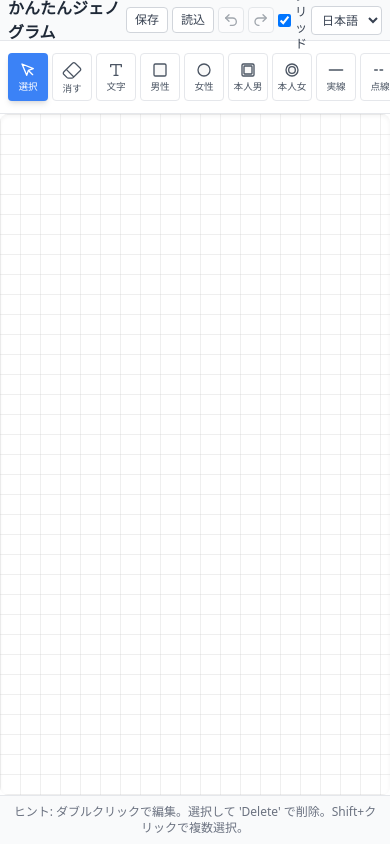
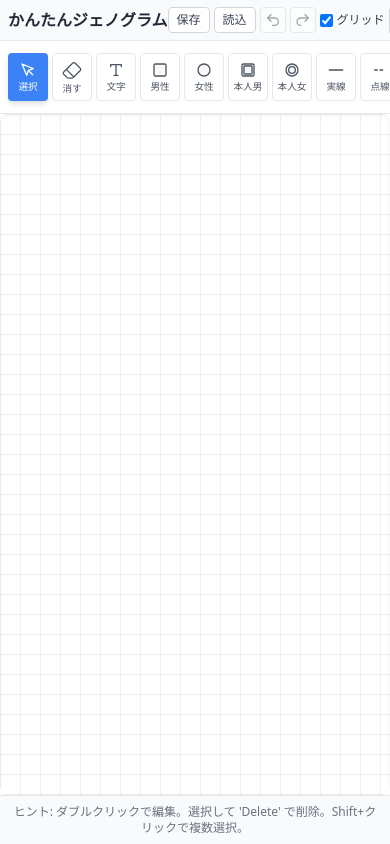
Before and after one commit to mochizukimasao/easy-genogram, a React (Vite) app: page / in a window 390 px wide. Built offline with nearby package versions, Linux system fonts and the light colour scheme.

Commit message:
feat: Make header horizontally scrollable and prevent text wrapping

```diff
--- a/components/Header.tsx
+++ b/components/Header.tsx
@@ -1,3 +1,4 @@
+
 import React from 'react';
 import { useLanguage } from '../contexts/LanguageContext';
 import { UndoIcon } from './icons/UndoIcon';
@@ -46,10 +47,10 @@ const Header: React.FC<HeaderProps> = ({ onSave, onLoad, onUndo, onRedo, canUndo
 
   return (
     <header className="bg-gray-50 border-b border-gray-200 z-20 w-full">
-      <div className="max-w-full mx-auto px-2 sm:px-4">
-        <div className="flex justify-between items-center h-10 sm:h-12">
-          <h1 className="text-base sm:text-lg font-bold text-gray-800">{t('header')}</h1>
-          <div className="flex items-center gap-1 sm:gap-3">
+      <div className="max-w-full mx-auto px-2 sm:px-4 overflow-x-auto">
+        <div className="flex justify-between items-center h-10 sm:h-12 flex-nowrap">
+          <h1 className="text-base sm:text-lg font-bold text-gray-800 whitespace-nowrap">{t('header')}</h1>
+          <div className="flex items-center gap-1 sm:gap-3 flex-nowrap">
             <Button onClick={onSave}>{t('save')}</Button>
             <Button onClick={onLoad}>{t('load')}</Button>
             <IconButton onClick={onUndo} disabled={!canUndo} title={t('undo')}>
@@ -58,7 +59,7 @@ const Header: React.FC<HeaderProps> = ({ onSave, onLoad, onUndo, onRedo, canUndo
             <IconButton onClick={onRedo} disabled={!canRedo} title={t('redo')}>
                 <RedoIcon className="w-4 h-4"/>
             </IconButton>
-            <div className="flex items-center">
+            <div className="flex items-center whitespace-nowrap">
                 <input
                     type="checkbox"
                     id="grid-toggle"
@@ -66,12 +67,12 @@ const Header: React.FC<HeaderProps> = ({ onSave, onLoad, onUndo, onRedo, canUndo
                     onChange={(e) => onGridToggle(e.target.checked)}
                     className="mr-1 sm:mr-2 rounded border-gray-300 text-blue-600 focus:ring-blue-500"
                 />
-                <label htmlFor="grid-toggle" className="text-xs sm:text-sm text-gray-700">{t('toggleGrid')}</label>
+                <label htmlFor="grid-toggle" className="text-xs sm:text-sm text-gray-700 whitespace-nowrap">{t('toggleGrid')}</label>
             </div>
             <select
                 value={language}
                 onChange={(e) => setLanguage(e.target.value as 'ja' | 'en')}
-                className="px-1.5 py-1 text-xs sm:px-2 sm:py-1.5 border border-gray-300 rounded bg-white text-gray-700 focus:outline-none focus:ring-1 focus:ring-blue-500"
+                className="px-1.5 py-1 text-xs sm:px-2 sm:py-1.5 border border-gray-300 rounded bg-white text-gray-700 focus:outline-none focus:ring-1 focus:ring-blue-500 whitespace-nowrap"
             >
                 <option value="ja">日本語</option>
                 <option value="en">EN</option>
```
